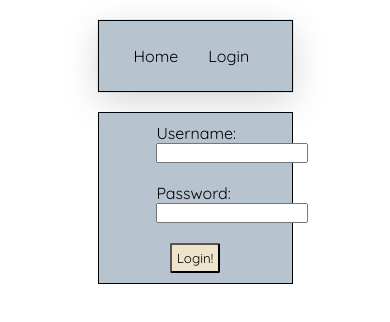
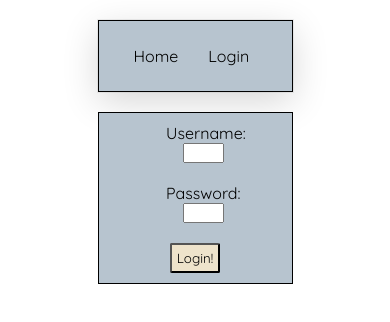
Before and after one commit to murderuo/Kodluyoruz-Weather-App, a React (Create React App) app: page /login in a window 390 px wide. Shown: the top 322 px of the page. Built offline with nearby package versions, Linux system fonts and the light colour scheme; no server answers.

Commit message:
login input set the responsive

```diff
--- a/src/components/Routes/WebRoutes.js
+++ b/src/components/Routes/WebRoutes.js
@@ -24,7 +24,7 @@ function WebRoutes() {
                 >
                   There is something wrong ! in
                   <br />
-                  ItemListener component..
+                  Main component..
                 </div>
               }
             >
--- a/src/components/pages/Login/StyledComp/index.js
+++ b/src/components/pages/Login/StyledComp/index.js
@@ -23,9 +23,15 @@ export const InputDiv = styled.div`
   flex-direction: row;
   /* flex:1 ; */
   flex-wrap: wrap;
-  width:40%;
+  width: 30%;
   /* align-items: center; */
-  justify-content: space-between;
+  justify-content: flex-start;
   /* justify-content: right; */
   margin: 10px;
+
+  & > input {
+    /* display: inline; */
+    margin-left: auto;
+    width: 70%;
+  }
 `;
--- a/src/components/pages/Main/StyledComp/index.js
+++ b/src/components/pages/Main/StyledComp/index.js
@@ -30,7 +30,7 @@ export const CitysDiv = styled.div`
   /* flex-wrap: wrap; */
   padding: 5px;
   /* border: 1px solid; */
-  border-right: 1px solid;
+  /* border-right: 1px solid; */
 `;
 
 export const InputDiv = styled.div`
@@ -102,6 +102,7 @@ export const DetailsDiv = styled.div`
   /* flex-shrink: 1; */
   flex-basis: 70%;
   align-content: center;
+  border-left: 1px solid;
   & > label {
     /* flex-wrap: wrap; */
     font-size: 30px;
```
